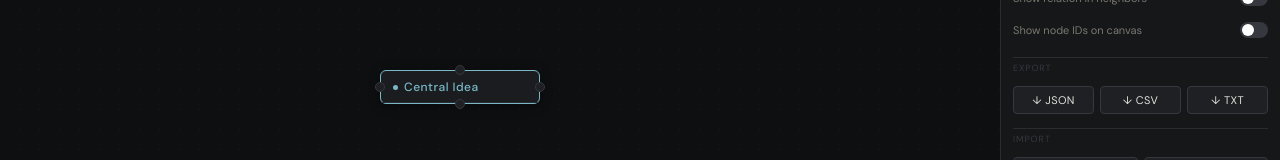
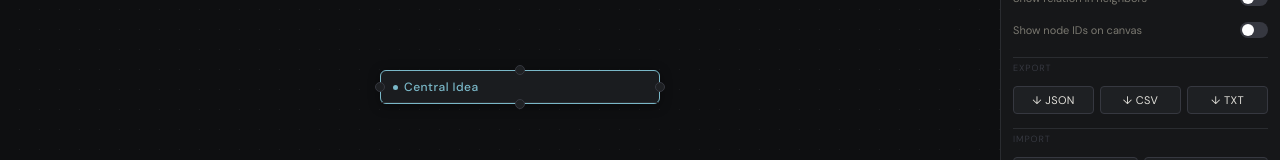
Before and after one commit to OmarK29/Node_Mind_Map, a React (Vite) app: page / in a window 1280 px wide. Shown: the part 210-370 px from the top of the page. Built offline with nearby package versions, Linux system fonts and the light colour scheme; a web font is replaced by a local one.

Commit message:
width update

```diff
--- a/src/mindmap.jsx
+++ b/src/mindmap.jsx
@@ -1251,13 +1251,13 @@ export default function MindMap() {
               const _nameColor = n.nameColor || (isHdr ? settings.header.nameColor || undefined : settings.node.nameColor || undefined);
               const _bodySize = n.bodySize ?? settings.node.bodySize;
               const _bodyColor = n.bodyColor || settings.node.bodyColor || undefined;
-              const _maxWidth = n.maxWidth ?? settings.node.maxWidth;
+              const _width = n.maxWidth ?? settings.node.maxWidth;
               return (
                 <div
                   key={n.id}
                   data-node-id={n.id}
                   className={`node${selected?.id === n.id ? " selected" : ""}${multiSelected.includes(n.id) ? " multi-selected" : ""}${dragging?.nodeId === n.id ? " dragging" : ""}${isHdr ? " header-node" : ""}${connFrom?.nodeId === n.id ? " conn-source" : ""}`}
-                  style={{ left: n.x, top: n.y, maxWidth: _maxWidth }}
+                  style={{ left: n.x, top: n.y, width: _width }}
                   ref={el => { if (el) nodeRefs.current[n.id] = el; }}
                   onMouseDown={e => onNodeMouseDown(e, n.id)}
                   onClick={e => onNodeClick(e, n.id)}
@@ -1425,8 +1425,8 @@ export default function MindMap() {
                       </div>
                     )}
                     <div className="field">
-                      <label>Max width (px)</label>
-                      <input type="number" min="100" max="800" placeholder={settings.node.maxWidth} value={selectedNode.maxWidth ?? ""} onChange={e => updateNode(selectedNode.id, "maxWidth", e.target.value === "" ? null : Number(e.target.value))}/>
+                      <label>Width (px)</label>
+                      <input type="number" min="100" placeholder={settings.node.maxWidth} value={selectedNode.maxWidth ?? ""} onChange={e => updateNode(selectedNode.id, "maxWidth", e.target.value === "" ? null : Number(e.target.value))}/>
                     </div>
                   </>
                 )}
@@ -1740,8 +1740,8 @@ export default function MindMap() {
                       </div>
                     </div>
                     <div className="field">
-                      <label>Max node width (px)</label>
-                      <input type="number" min="100" max="800" value={settings.node.maxWidth} onChange={e => setSettings(s => ({ ...s, node: { ...s.node, maxWidth: Number(e.target.value) } }))}/>
+                      <label>Node width (px)</label>
+                      <input type="number" min="100" value={settings.node.maxWidth} onChange={e => setSettings(s => ({ ...s, node: { ...s.node, maxWidth: Number(e.target.value) } }))}/>
                     </div>
                     <div style={{ fontSize: 10, color: "var(--muted)", marginBottom: 2, marginTop: 4 }}>Edges / paths</div>
                     <div style={{ display: "flex", gap: 8 }}>
```
